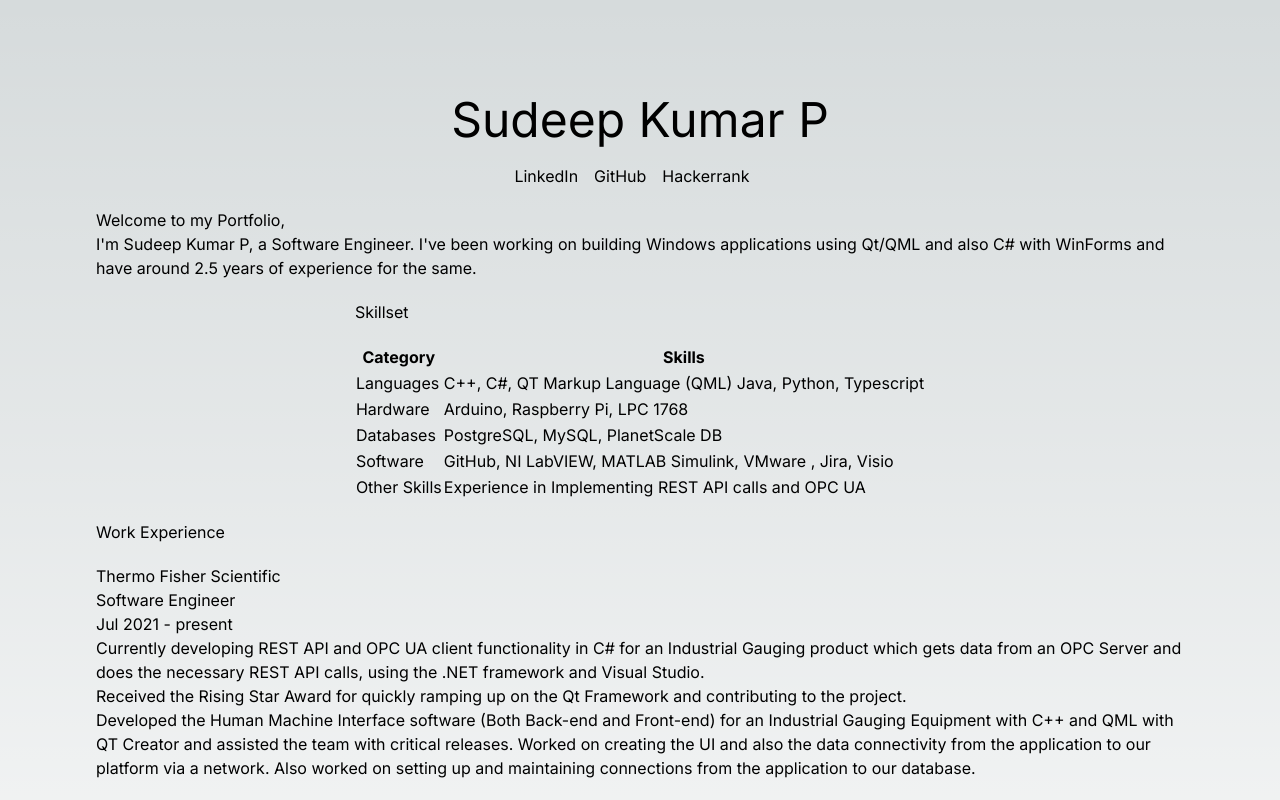
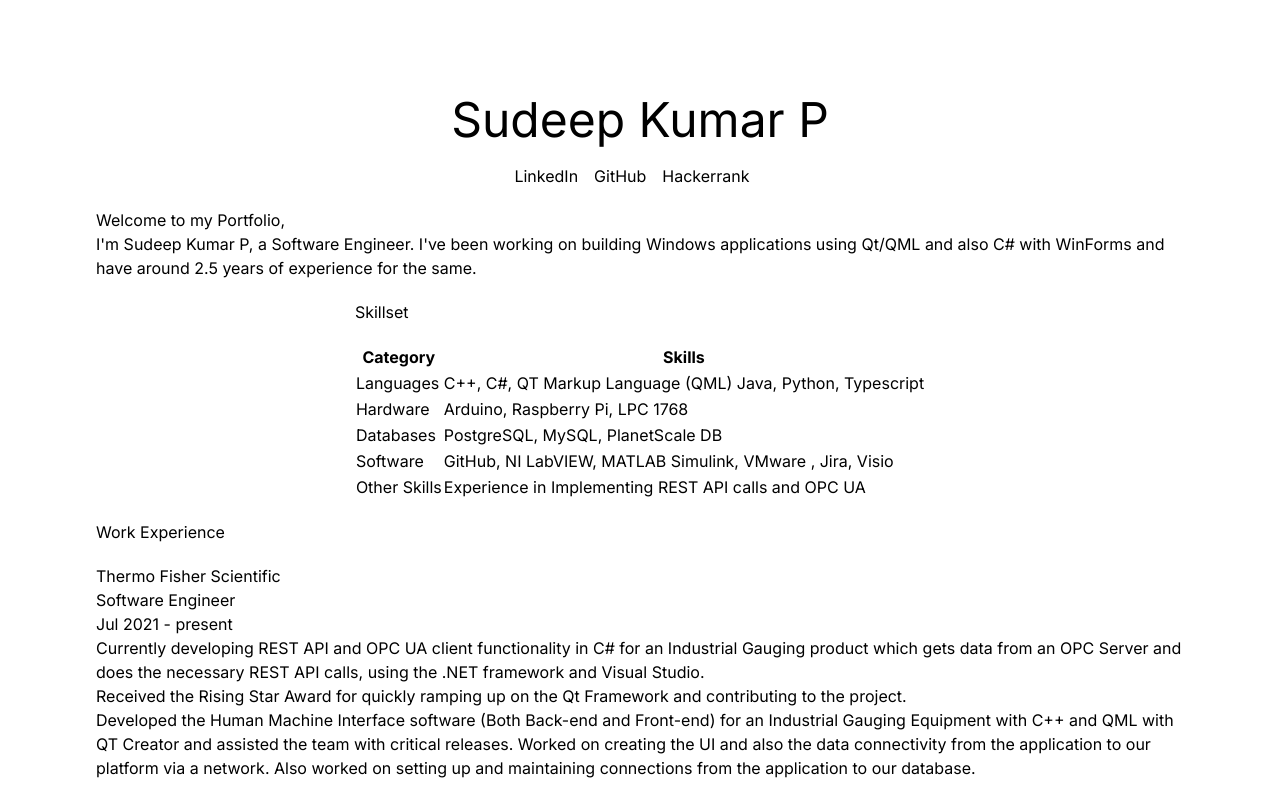
Before and after one commit to Sudeep99/portfolio, a Next.js app: page / in a window 1280 px wide. Shown: the top 800 px of the page. Built offline with nearby package versions, Linux system fonts and the light colour scheme.

Commit message:
Removing dark theme

```diff
--- a/app/globals.css
+++ b/app/globals.css
@@ -4,16 +4,8 @@
 
 :root {
   --foreground-rgb: 0, 0, 0;
-  --background-start-rgb: 214, 219, 220;
+  --background-start-rgb: 255, 255, 255;
   --background-end-rgb: 255, 255, 255;
-}
-
-@media (prefers-color-scheme: dark) {
-  :root {
-    --foreground-rgb: 255, 255, 255;
-    --background-start-rgb: 0, 0, 0;
-    --background-end-rgb: 0, 0, 0;
-  }
 }
 
 body {
```
